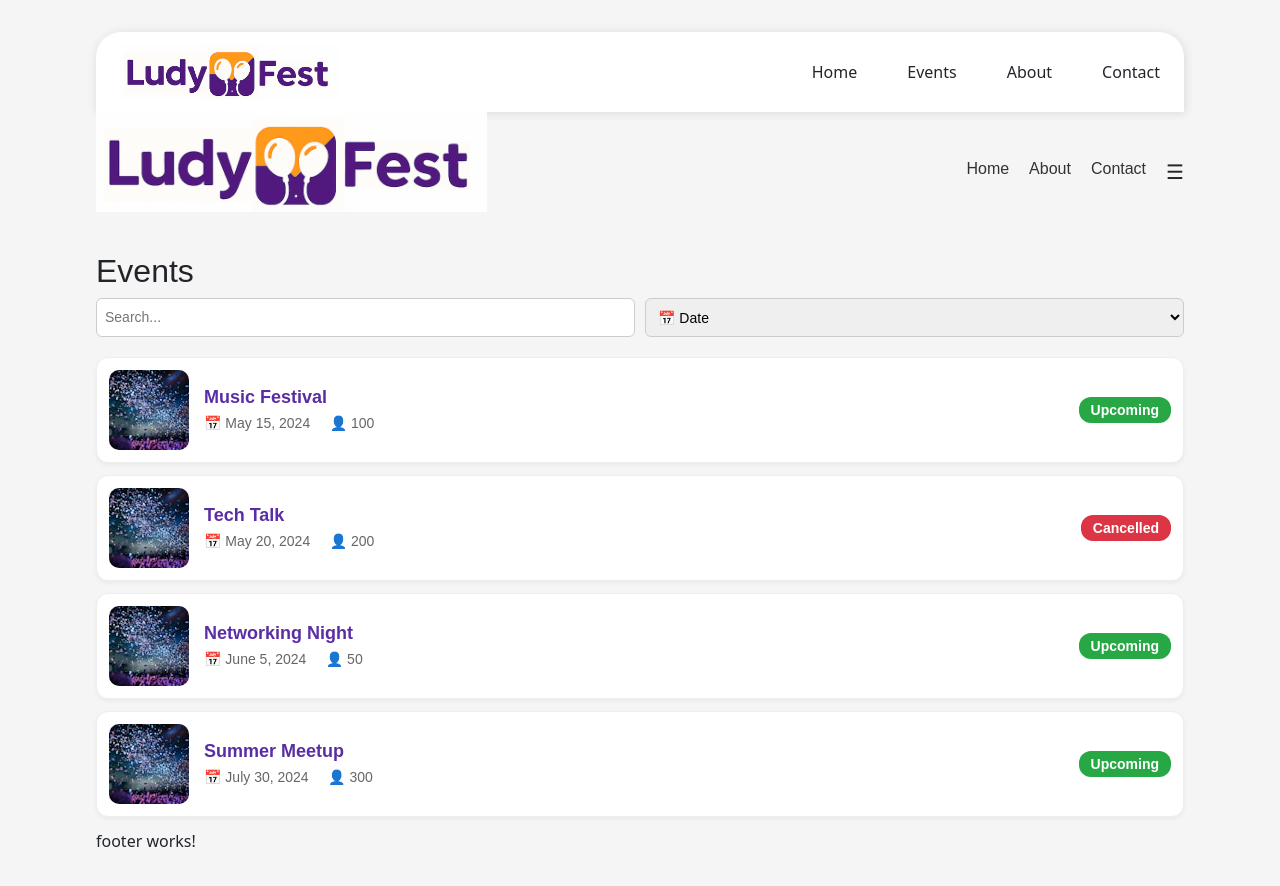
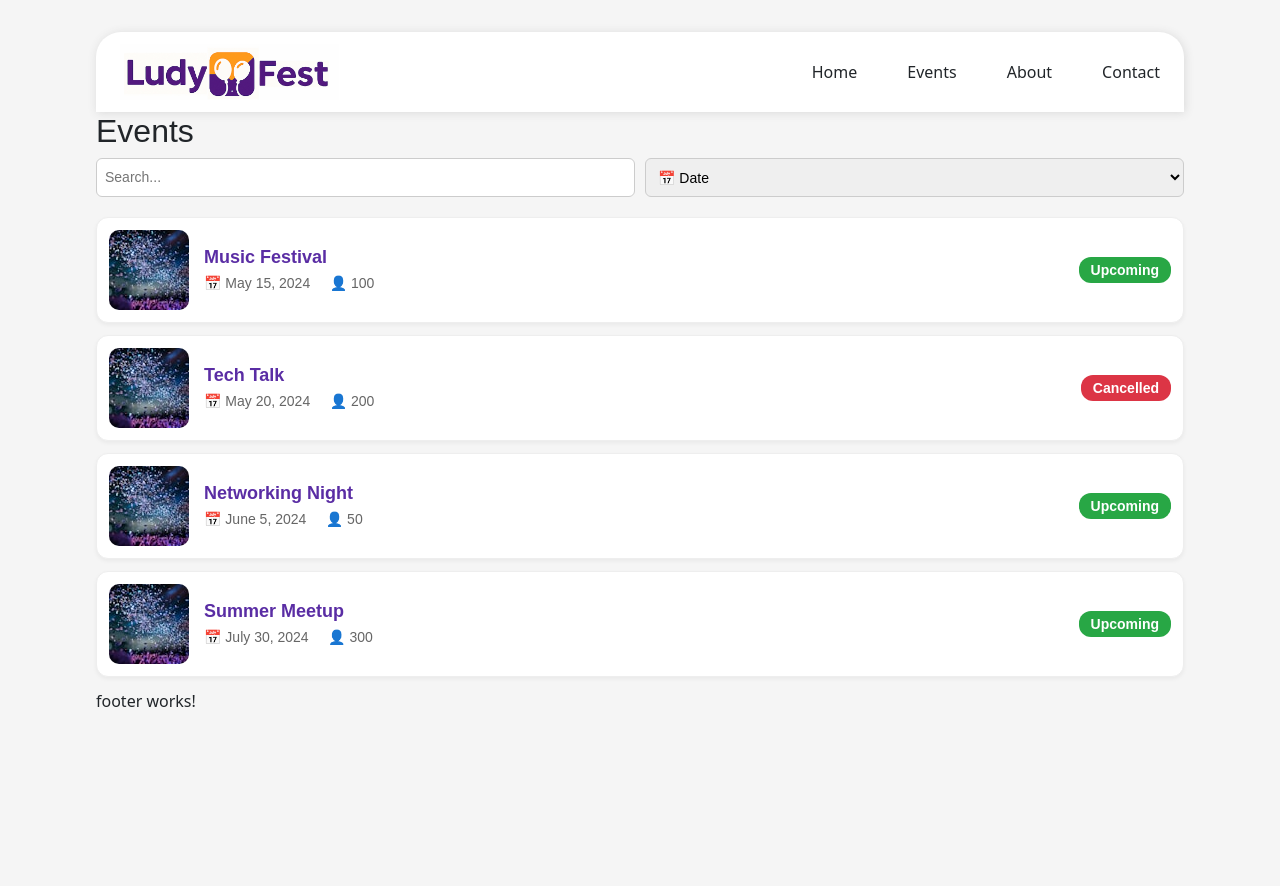
Before and after one commit to UpgradeHub-FS/ludyfest-front, an Angular app: page /events in a window 1280 px wide. Shown: the top 886 px of the page. After the commit the page ends 800 px from the top, so only its background shows below. Built offline with nearby package versions, Linux system fonts and the light colour scheme.

Commit message:
barra de navegacion retirada

```diff
--- a/src/app/pages/public-event-list/public-event-list.component.html
+++ b/src/app/pages/public-event-list/public-event-list.component.html
@@ -1,19 +1,3 @@
-<!-- LOGO + EL NAVBAR -->
-<div class="header">
-  <div class="logo-container">
-    <img src="./images/logo_ludy.jpg" alt="Ludyfest logo" />
-  </div>
-
-  <nav class="navbar">
-    <ul>
-      <li><a href="#">Home</a></li>
-      <li><a href="#">About</a></li>
-      <li><a href="#">Contact</a></li>
-      <li class="menu-icon">☰</li>
-    </ul>
-  </nav>
-</div>
-
 <!-- TÍTULO -->
 <h2>Events</h2>
 
```
